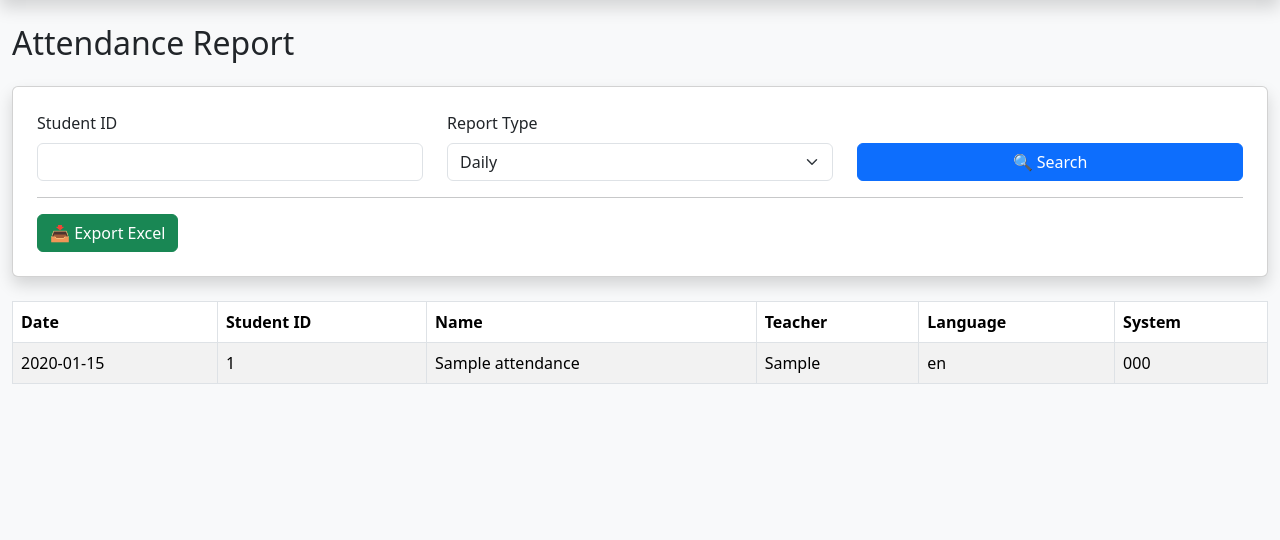
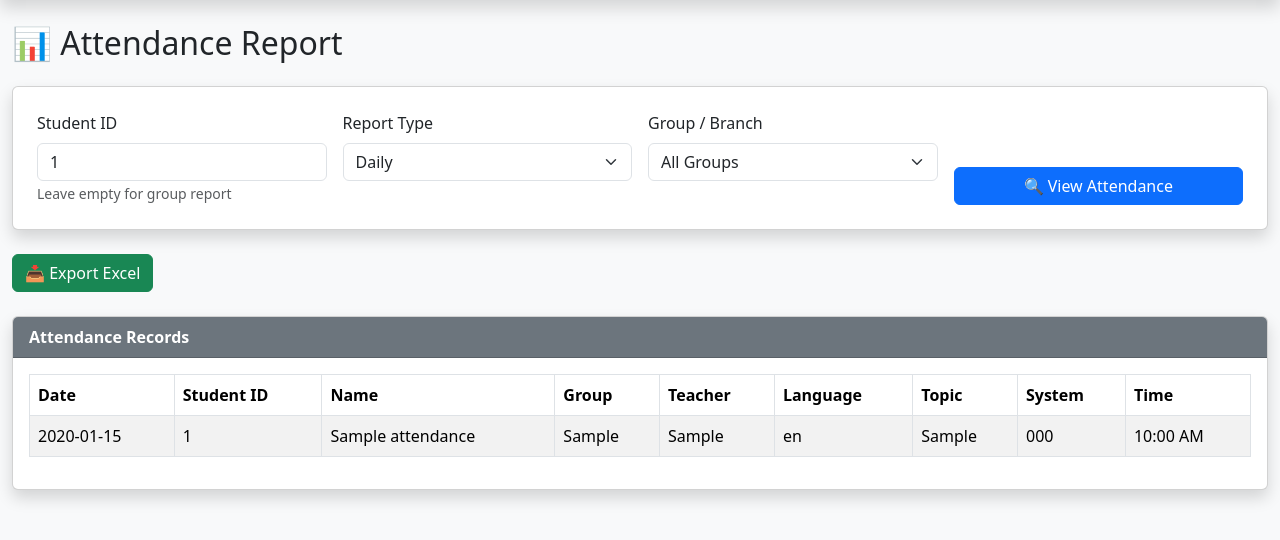
Before and after one commit to syed-shairiyaz/ComputerLabManagementSystem, a Flask app: template app/templates/admin/report.html in a window 1280 px wide. Shown: the part 56-596 px from the top of the page. Run offline with Flask 3, Linux system fonts and the light colour scheme; tables that the repository leaves empty hold one stand-in row (values such as "Sample post"); the template is opened without the code that fills it: values that come from a table or form of the project are taken from there, most other values are stand-ins (such as "Sample title", 1, 10 or a date in 2020).

Commit message:
adding branch button

```diff
--- a/app/templates/admin/report.html
+++ b/app/templates/admin/report.html
@@ -4,48 +4,68 @@
 
 {% block content %}
 
-<h2 class="mb-4">Attendance Report</h2>
+<h2 class="mb-4">📊 Attendance Report</h2>
+
+<!-- ================= SEARCH FORM ================= -->
 
 <div class="card shadow p-4">
 
-    <!-- Search Form -->
 <form method="POST">
 
-        <div class="row">
+    <div class="row g-3">
 
-            <div class="col-md-4">
+        <!-- Student ID -->
 
-                <label class="form-label">Student ID</label>
+        <div class="col-md-3">
+
+            <label class="form-label">
+                Student ID
+            </label>
 
             <input
                 type="text"
                 name="student_id"
                 class="form-control"
-                    value="{{ request.form.get('student_id','') }}"
-                    required>
+                placeholder="Optional"
+                value="{{ student_id or '' }}">
+
+            <small class="text-muted">
+                Leave empty for group report
+            </small>
 
         </div>
 
-            <div class="col-md-4">
 
-                <label class="form-label">Report Type</label>
+        <!-- Report Type -->
+
+        <div class="col-md-3">
+
+            <label class="form-label">
+                Report Type
+            </label>
 
             <select
                 name="report_type"
                 class="form-select">
 
                 <option value="daily"
-                        {% if request.form.get('report_type')=="daily" %}selected{% endif %}>
+                    {% if selected_report_type == "daily" %}
+                    selected
+                    {% endif %}>
                     Daily
                 </option>
 
                 <option value="weekly"
-                        {% if request.form.get('report_type')=="weekly" %}selected{% endif %}>
+                    {% if selected_report_type == "weekly" %}
+                    selected
+                    {% endif %}>
                     Weekly
                 </option>
 
                 <option value="monthly"
-                        {% if request.form.get('report_type')=="monthly" %}selected{% endif %}>
+                    {% if selected_report_type == "monthly" %}
+                    selected
+                    {% endif %}>
                     Monthly
                 </option>
 
@@ -53,11 +73,79 @@
 
         </div>
 
-            <div class="col-md-4 d-flex align-items-end">
 
-                <button class="btn btn-primary w-100">
+        <!-- GROUP -->
 
-                    🔍 Search
+        <div class="col-md-3">
+
+            <label class="form-label">
+                Group / Branch
+            </label>
+
+            <select
+                name="group"
+                class="form-select">
+
+                <option value="">
+                    All Groups
+                </option>
+
+                <option value="CSE"
+                    {% if selected_group == "CSE" %}
+                    selected
+                    {% endif %}>
+                    CSE
+                </option>
+
+                <option value="CSE-DS"
+                    {% if selected_group == "CSE-DS" %}
+                    selected
+                    {% endif %}>
+                    CSE-DS
+                </option>
+
+                <option value="CSE-CS"
+                    {% if selected_group == "CSE-CS" %}
+                    selected
+                    {% endif %}>
+                    CSE-CS
+                </option>
+
+                <option value="ALML"
+                    {% if selected_group == "ALML" %}
+                    selected
+                    {% endif %}>
+                    ALML
+                </option>
+
+                <option value="ECE"
+                    {% if selected_group == "ECE" %}
+                    selected
+                    {% endif %}>
+                    ECE
+                </option>
+
+                <option value="EEE"
+                    {% if selected_group == "EEE" %}
+                    selected
+                    {% endif %}>
+                    EEE
+                </option>
+
+            </select>
+
+        </div>
+
+
+        <!-- SEARCH BUTTON -->
+
+        <div class="col-md-3 d-flex align-items-end">
+
+            <button
+                type="submit"
+                class="btn btn-primary w-100">
+
+                🔍 View Attendance
 
             </button>
 
@@ -67,22 +155,40 @@
 
 </form>
 
-    <hr>
+</div>
 
-    <!-- Export Excel Form -->
-    <form action="{{ url_for('attendance.export_report') }}" method="POST">
+
+<br>
+
+
+<!-- ================= EXPORT ================= -->
+
+<form
+    action="{{ url_for('attendance.export_report') }}"
+    method="POST"
+    class="mb-4">
 
     <input
         type="hidden"
         name="student_id"
-            value="{{ request.form.get('student_id','') }}">
+        value="{{ student_id or '' }}">
+
 
     <input
         type="hidden"
         name="report_type"
-            value="{{ request.form.get('report_type','daily') }}">
+        value="{{ selected_report_type }}">
 
-        <button class="btn btn-success">
+
+    <input
+        type="hidden"
+        name="group"
+        value="{{ selected_group or '' }}">
+
+
+    <button
+        type="submit"
+        class="btn btn-success">
 
         📥 Export Excel
 
@@ -90,9 +196,23 @@
 
 </form>
 
+
+<!-- ================= REPORT TABLE ================= -->
+
+<div class="card shadow">
+
+    <div class="card-header bg-secondary text-white">
+
+        <strong>
+            Attendance Records
+        </strong>
+
     </div>
 
-<br>
+
+    <div class="card-body">
+
+        <div class="table-responsive">
 
             <table class="table table-bordered table-striped">
 
@@ -101,35 +221,100 @@
                     <tr>
 
                         <th>Date</th>
+
                         <th>Student ID</th>
+
                         <th>Name</th>
+
+                        <th>Group</th>
+
                         <th>Teacher</th>
+
                         <th>Language</th>
+
+                        <th>Topic</th>
+
                         <th>System</th>
+
+                        <th>Time</th>
 
                     </tr>
 
                 </thead>
 
+
                 <tbody>
+
+                {% if records %}
 
                     {% for r in records %}
 
                     <tr>
 
-            <td>{{ r.date }}</td>
-            <td>{{ r.student_id }}</td>
-            <td>{{ r.student_name }}</td>
-            <td>{{ r.teacher }}</td>
-            <td>{{ r.language }}</td>
-            <td>{{ r.system_number }}</td>
+                        <td>
+                            {{ r.date }}
+                        </td>
+
+                        <td>
+                            {{ r.student_id }}
+                        </td>
+
+                        <td>
+                            {{ r.student_name }}
+                        </td>
+
+                        <td>
+                            {{ r.branch }}
+                        </td>
+
+                        <td>
+                            {{ r.teacher }}
+                        </td>
+
+                        <td>
+                            {{ r.language }}
+                        </td>
+
+                        <td>
+                            {{ r.topic }}
+                        </td>
+
+                        <td>
+                            {{ r.system_number }}
+                        </td>
+
+                        <td>
+                            {{ r.time_in.strftime("%I:%M %p") if r.time_in else "" }}
+                        </td>
 
                     </tr>
 
                     {% endfor %}
 
+                {% else %}
+
+                    <tr>
+
+                        <td
+                            colspan="9"
+                            class="text-center text-muted">
+
+                            No attendance records found.
+
+                        </td>
+
+                    </tr>
+
+                {% endif %}
+
                 </tbody>
 
             </table>
 
+        </div>
+
+    </div>
+
+</div>
+
 {% endblock %}
```
Lines whose indentation alone changed are shown as unchanged.
